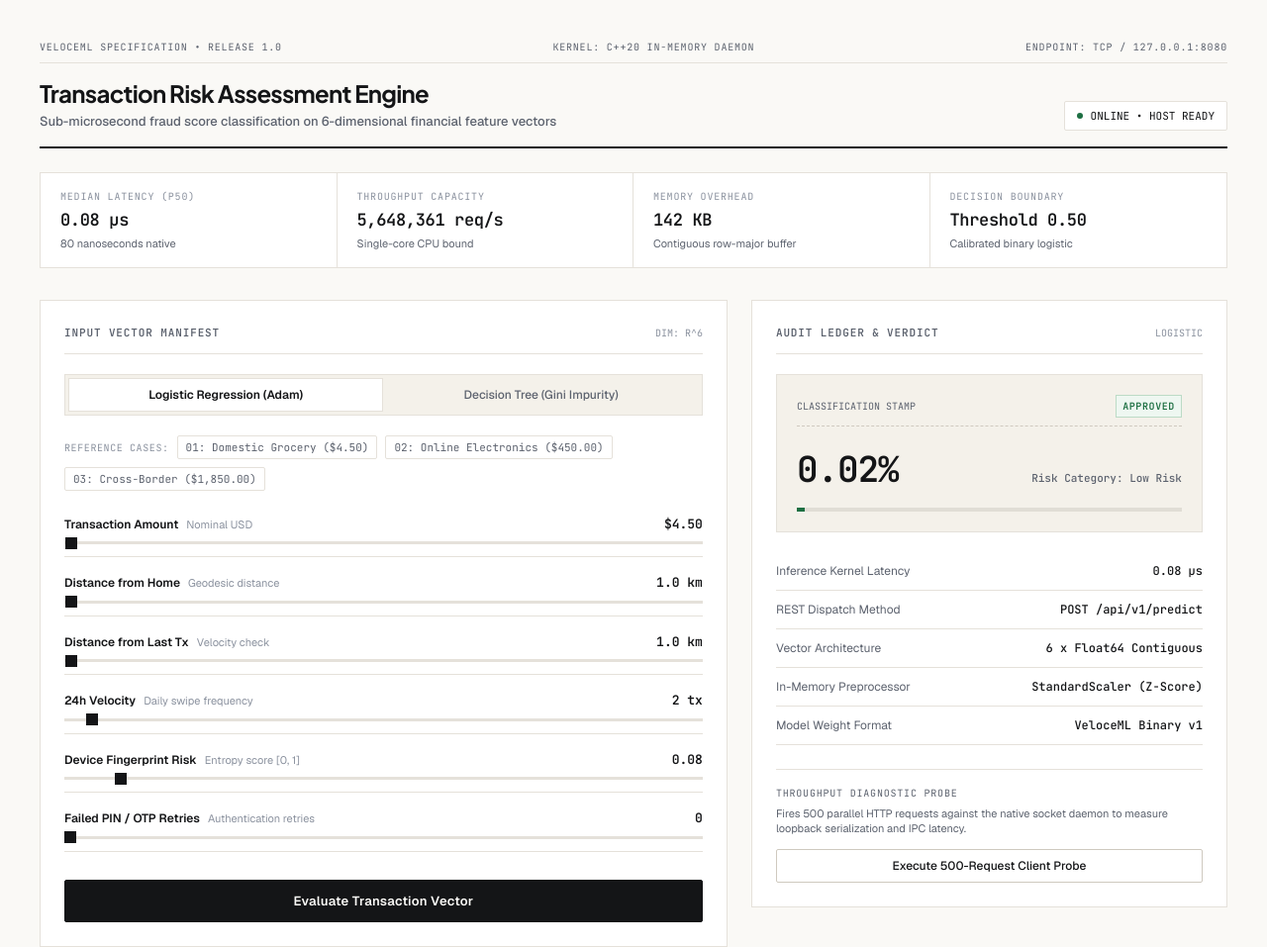
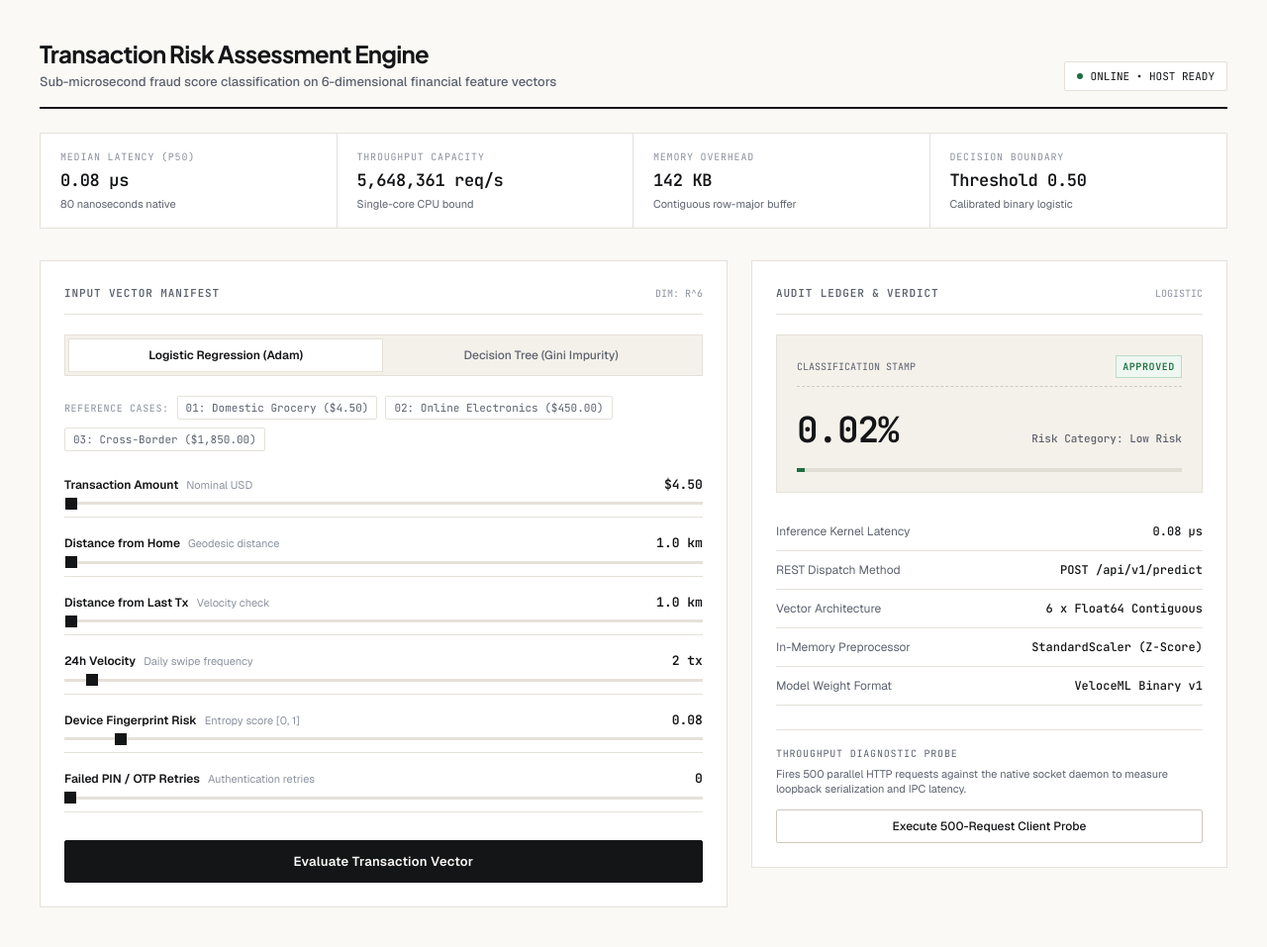
Before and after one commit to bhawansh1/cpp-realtime-fraud-engine, a plain HTML site: page web/index.html in a window 1280 px wide. Shown: the whole page at 99% size. Drawn offline with nearby package versions, Linux system fonts and the light colour scheme; no server answers.

Commit message:
refactor(ui): remove top masthead metadata bar for a cleaner header

```diff
--- a/web/index.html
+++ b/web/index.html
@@ -63,22 +63,6 @@
             border-bottom: 2px solid var(--text-ink);
             padding-bottom: 16px;
             margin-bottom: 24px;
-        }
-
-        .masthead-meta {
-            display: flex;
-            justify-content: space-between;
-            align-items: baseline;
-            font-family: var(--font-mono);
-            font-size: 10px;
-            letter-spacing: 0.08em;
-            text-transform: uppercase;
-            color: var(--text-secondary);
-            padding-bottom: 8px;
-            border-bottom: 1px solid var(--border-hairline);
-            margin-bottom: 16px;
-            flex-wrap: wrap;
-            gap: 8px;
         }
 
         .masthead-main {
@@ -539,11 +523,6 @@
     <div class="shell">
         <!-- Masthead -->
         <header class="masthead">
-            <div class="masthead-meta">
-                <span>VELOCEML SPECIFICATION • RELEASE 1.0</span>
-                <span>KERNEL: C++20 IN-MEMORY DAEMON</span>
-                <span>ENDPOINT: TCP / 127.0.0.1:8080</span>
-            </div>
             <div class="masthead-main">
                 <div class="masthead-titles">
                     <h1>Transaction Risk Assessment Engine</h1>
```
Also changed, not shown: 1 other file.
